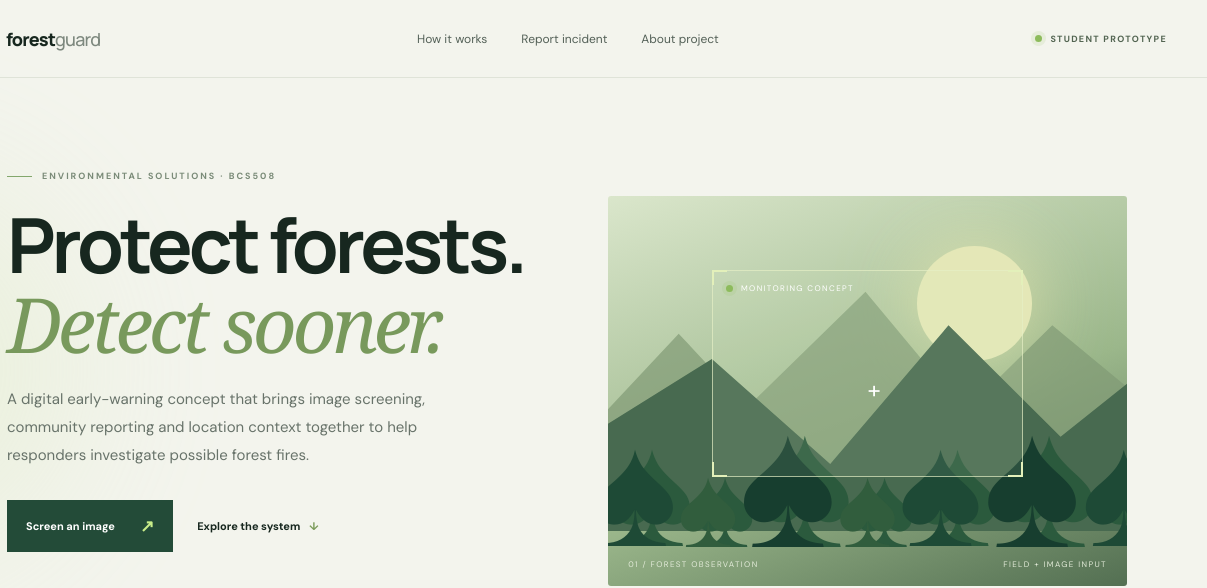
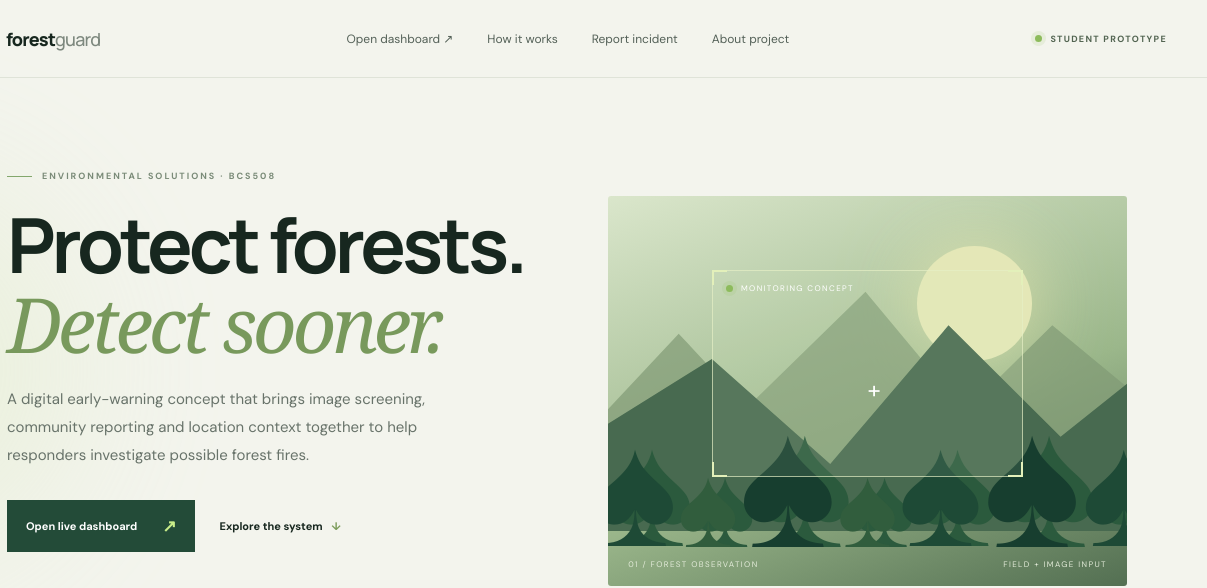
Before and after one commit to abhishekpasupathy/evsassigment, a plain HTML site: page index.html in a window 1280 px wide. Shown: the top 588 px of the page, 73-1280 px from the left. Drawn offline with Linux system fonts and the light colour scheme.

Commit message:
Link landing page to interactive operations dashboard

```diff
--- a/index.html
+++ b/index.html
@@ -15,7 +15,7 @@
   <div class="ambient ambient-one"></div><div class="ambient ambient-two"></div>
   <header class="topbar">
     <a class="brand" href="#" aria-label="ForestGuard home"><span class="brand-mark">FG</span><span>forest<span class="brand-light">guard</span></span></a>
-    <nav><a href="#how-it-works">How it works</a><a href="#report">Report incident</a><a href="#about">About project</a></nav>
+    <nav><a href="dashboard.html">Open dashboard ↗</a><a href="#how-it-works">How it works</a><a href="#report">Report incident</a><a href="#about">About project</a></nav>
     <span class="prototype-pill"><i></i> STUDENT PROTOTYPE</span>
   </header>
 
@@ -25,7 +25,7 @@
         <div class="eyebrow"><span class="eyebrow-line"></span> ENVIRONMENTAL SOLUTIONS · BCS508</div>
         <h1>Protect forests.<br><em>Detect sooner.</em></h1>
         <p class="hero-lede">A digital early-warning concept that brings image screening, community reporting and location context together to help responders investigate possible forest fires.</p>
-        <div class="hero-actions"><a class="button button-primary" href="#screen"><span>Screen an image</span><span>↗</span></a><a class="text-link" href="#how-it-works">Explore the system <span>↓</span></a></div>
+        <div class="hero-actions"><a class="button button-primary" href="dashboard.html"><span>Open live dashboard</span><span>↗</span></a><a class="text-link" href="#how-it-works">Explore the system <span>↓</span></a></div>
         <div class="hero-note"><span class="pulse-dot"></span> Designed for early reporting — not a replacement for official emergency services.</div>
       </div>
       <div class="hero-art" aria-label="Illustration of a forest landscape">
@@ -123,7 +123,7 @@
     </section>
     <section class="submission">
       <div><div class="eyebrow">BCS508 · ENVIRONMENTAL STUDIES</div><h2>ForestGuard</h2><p>Digital solution for forest fire detection · Sem V · ISE/CSE</p></div>
-      <a class="button button-light" href="https://github.com/abhishekpasupathy/evsassigment" target="_blank" rel="noreferrer">View project on GitHub ↗</a>
+      <a class="button button-light" href="dashboard.html">Launch ForestGuard dashboard ↗</a>
     </section>
   </main>
   <footer><a class="brand" href="#"><span class="brand-mark">FG</span><span>forest<span class="brand-light">guard</span></span></a><span>STUDENT PROJECT · NOT AN OFFICIAL EMERGENCY SERVICE</span><span>BUILT FOR BCS508</span></footer>
```
